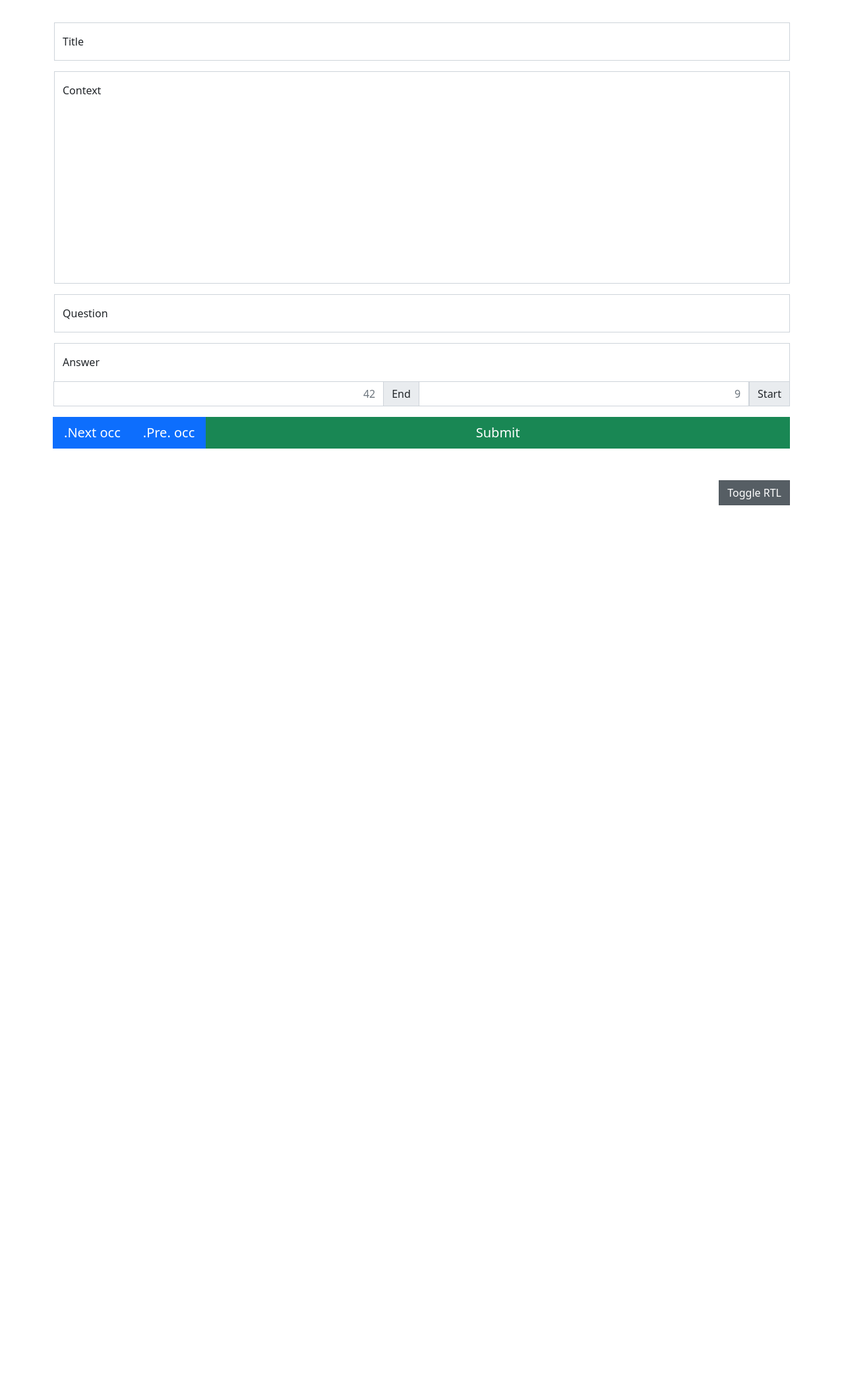
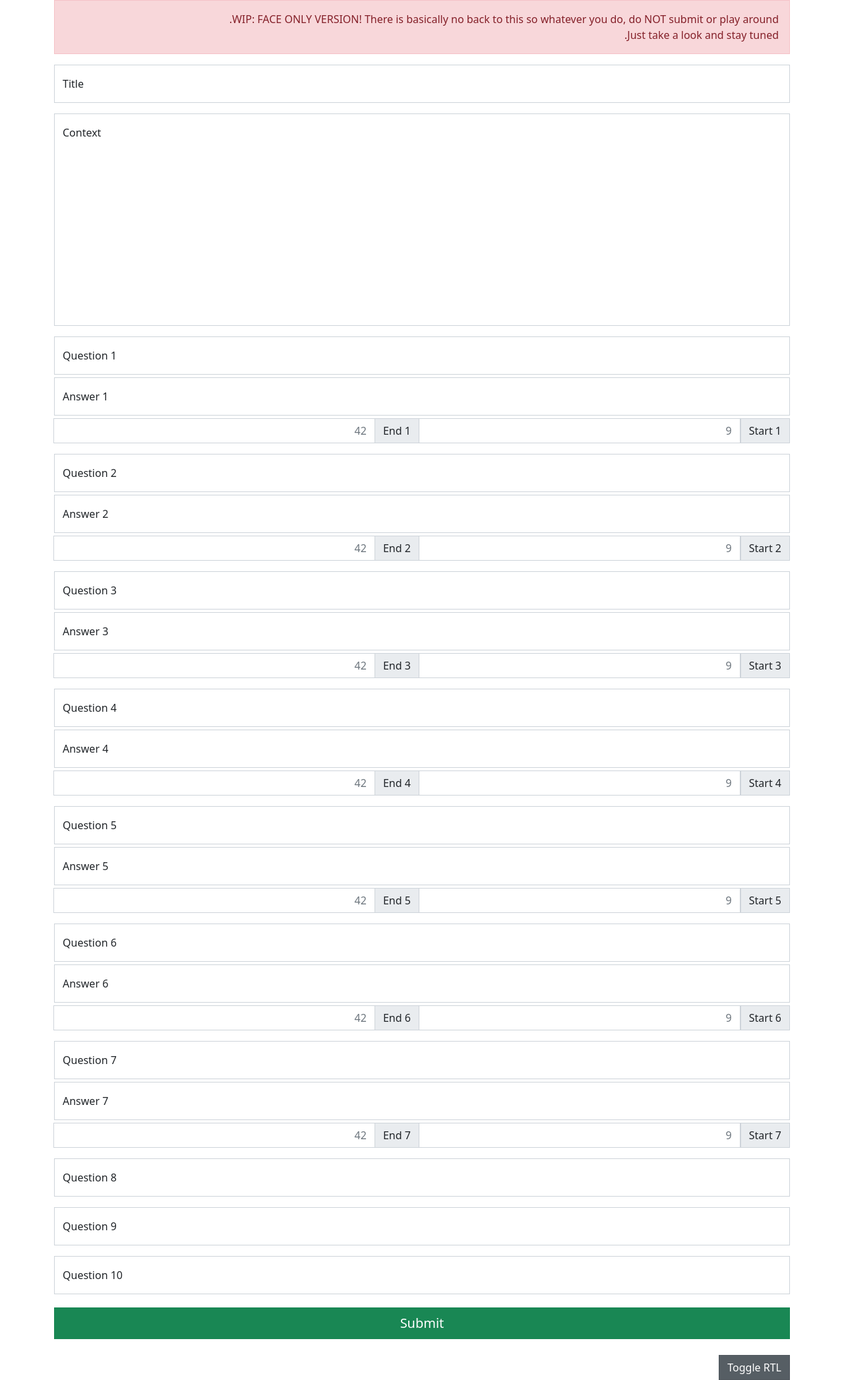
Before and after one commit to bhuvanakundumani/thecollector, a Flask app: page / in a window 1280 px wide. Shown: the whole page at 66% size. Before the commit the page ends 766 px from the top, so only its background shows below. Run offline with Flask 2, Linux system fonts and the light colour scheme.

Commit message:
WIP: UI showcase
- Redesigned the form to be more dynamic and take multiple answers
- WIP: Removed all the JS
- WIP: Removed DB insertion
- WIP: Added an alert for it's a WIP

```diff
--- a/thecollector/forms.py
+++ b/thecollector/forms.py
@@ -1,8 +1,42 @@
 from flask_wtf import FlaskForm
-from thecollector.validators import AnswerIndicesImplyContext, RelativeNumberRange
-from wtforms import SubmitField, StringField, TextAreaField
+from wtforms import SubmitField, StringField, TextAreaField, FormField, Form
 from wtforms.widgets.html5 import NumberInput
-from wtforms.validators import DataRequired, InputRequired, Length
+from wtforms.validators import ValidationError, DataRequired, InputRequired, Length
+from thecollector.models import Data
+
+
+class NoAnswerForm(Form):
+    _index_widget = NumberInput(min=0)
+    question = StringField("Question", validators=[DataRequired()])
+
+
+class AnswerForm(NoAnswerForm):
+    _index_widget = NoAnswerForm._index_widget
+    question = NoAnswerForm.question
+    start = StringField(
+        "Start",
+        widget=_index_widget,
+        validators=[InputRequired()],
+    )
+    end = StringField(
+        "End",
+        widget=_index_widget,
+        validators=[InputRequired()],
+    )
+    text = StringField("Answer", validators=[DataRequired()])
+
+
+class AnswersForm(Form):
+    answer_1 = FormField(AnswerForm)
+    answer_2 = FormField(AnswerForm)
+    answer_3 = FormField(AnswerForm)
+    answer_4 = FormField(AnswerForm)
+    answer_5 = FormField(AnswerForm)
+    answer_6 = FormField(AnswerForm)
+    answer_7 = FormField(AnswerForm)
+    no_answer_1 = FormField(NoAnswerForm)
+    no_answer_2 = FormField(NoAnswerForm)
+    no_answer_3 = FormField(NoAnswerForm)
 
 
 class DataForm(FlaskForm):
@@ -18,39 +52,17 @@ class DataForm(FlaskForm):
             DataRequired(),
         ],
     )
-    question = StringField("Question", validators=[DataRequired()])
-    answer_start = StringField(
-        "Start",
-        widget=NumberInput(min=0),
-        validators=[
-            InputRequired(),
-            RelativeNumberRange(
-                min=0,
-                max="context",
-            ),
-        ],
-    )
-    answer_end = StringField(
-        "End",
-        widget=NumberInput(min=0),
-        validators=[
-            InputRequired(),
-            RelativeNumberRange(
-                min="answer_start",
-                max="context",
-                exclusive=True,
-            ),
-        ],
-    )
-    answer_text = StringField(
-        "Answer",
-        validators=[
-            DataRequired(),
-            AnswerIndicesImplyContext(
-                "context",
-                "answer_start",
-                "answer_end",
-            ),
-        ],
-    )
+    pairs = AnswersForm()
     submit = SubmitField("Submit")
+
+    def validate_title(self, field):
+        if Data.query.filter_by(title=field.data).first():
+            raise ValidationError(
+                field.gettext(
+                    "The title is already available. Work on something else, perhaps?"
+                )
+            )
+
+    def validate_pairs(self, pairs):
+        # Implement a minimal RelativeNumberRange here and loop for every pair
+        pass
--- a/thecollector/routes.py
+++ b/thecollector/routes.py
@@ -16,17 +16,6 @@ import json
 def root():
     form = DataForm()
     if form.validate_on_submit():
-        DB.session.add(
-            Data(
-                title=form.title.data,
-                context=form.context.data,
-                question=form.question.data,
-                answer_text=form.answer_text.data,
-                answer_start=form.answer_start.data,
-                answer_end=form.answer_end.data,
-            )
-        )
-        DB.session.commit()
         flash("Recorded", "success")
     return render_template("form.html", form=form)
 
--- a/thecollector/templates/form.html
+++ b/thecollector/templates/form.html
@@ -1,5 +1,10 @@
 {% extends "layout.html" %}
 {% block content %}
+    <div class="alert alert-danger">
+        WIP: FACE ONLY VERSION! There is basically no back to this so whatever you do, do NOT submit or play around.
+        <br>
+        Just take a look and stay tuned.
+    </div>
     <form method="{{ method if method else 'POST' }}" action="{{ action if action else '' }}" autocomplete="off">
         {{ form.hidden_tag() }}
         <div class="form-floating mb-3">
@@ -19,66 +24,64 @@
             {% endif %}
             {{ form.context.label() }}
         </div>
-        <div class="form-floating mb-3">
-            {% if form.question.errors %}
-                {{ form.question(placeholder="What when happened?", class="is-invalid form-control", aria_describedby="%sfeedback"%form.question.id) }}
-                <div id="{{ form.question.id }}feedback" class="d-block invalid-feedback">
-                    {% for error in form.question.errors %}
+        {% for pair in form.pairs %}
+            <div class="mt-3">
+                <div class="form-floating mb-1">
+                    {% if pair.question.errors %}
+                        {{ pair.question(placeholder="What when happened?", class="is-invalid form-control", aria_describedby="%sfeedback"%pair.question.id) }}
+                        <div id="{{ pair.question.id }}feedback" class="d-block invalid-feedback">
+                            {% for error in pair.question.errors %}
                                 <span>{{ error }}</span>&nbsp;
                             {% endfor %}
                         </div>
                     {% else %}
-                {{ form.question(placeholder="What when happened?", class="form-control") }}
+                        {{ pair.question(placeholder="What when happened?", class="form-control") }}
                     {% endif %}
-            {{ form.question.label() }}
+                    {{ pair.question.label(text="{} {}".format(pair.question.label.text, loop.index)) }}
                 </div>
-        <div class="mb-3">
-            <div class="form-floating">
-                {% if form.answer_text.errors %}
-                    {{ form.answer_text(placeholder="This is when what happened.", class="is-invalid form-control square-bottom border-bottom-0", aria_describedby="answersfeedback") }}
+                {% if pair.text is defined %}
+                    <div class="form-floating mb-1">
+                        {% if pair.text.errors %}
+                            {{ pair.text(placeholder="This is when what happened.", class="is-invalid form-control", aria_describedby="answer_1sfeedback") }}
                         {% else %}
-                    {{ form.answer_text(placeholder="What when happened?", class="form-control square-bottom border-bottom-0") }}
+                            {{ pair.text(placeholder="What when happened?", class="form-control") }}
                         {% endif %}
-                {{ form.answer_text.label() }}
+                        {{ pair.text.label(text="{} {}".format(pair.text.label.text, loop.index)) }}
                     </div>
                     <div class="input-group flat-top">
-                {{ form.answer_start.label(class="input-group-text square-top-left") }}
-                {% if form.answer_start.errors %}
-                    {{ form.answer_start(placeholder="9", class="is-invalid form-control", aria_describedby="answersfeedback") }}
+                        {{ pair.start.label(class="input-group-text square-top-left", text="{} {}".format(pair.start.label.text, loop.index)) }}
+                        {% if pair.start.errors %}
+                            {{ pair.start(placeholder="9", class="is-invalid form-control", aria_describedby="answer_1sfeedback") }}
                         {% else %}
-                    {{ form.answer_start(placeholder="9", class="form-control") }}
+                            {{ pair.start(placeholder="9", class="form-control") }}
                         {% endif %}
-                {{ form.answer_end.label(class="input-group-text") }}
-                {% if form.answer_start.errors %}
-                    {{ form.answer_end(placeholder="42", class="is-invalid form-control square-top-right", aria_describedby="answersfeedback") }}
+                        {{ pair.end.label(class="input-group-text", text="{} {}".format(pair.end.label.text, loop.index)) }}
+                        {% if pair.start.errors %}
+                            {{ pair.end(placeholder="42", class="is-invalid form-control square-top-right", aria_describedby="answer_1sfeedback") }}
                         {% else %}
-                    {{ form.answer_end(placeholder="42", class="form-control square-top-right") }}
+                            {{ pair.end(placeholder="42", class="form-control square-top-right") }}
                         {% endif %}
                     </div>
-            {% if form.answer_text.errors or form.answer_start.errors or form.answer_end.errors %}
-                <div id="answersfeedback" class="d-block invalid-feedback">
-                    {% for error in form.answer_text.errors %}
+                    {% if pair.text.errors or pair.start.errors or pair.end.errors %}
+                        <div id="answer_1sfeedback" class="d-block invalid-feedback">
+                            {% for error in pair.text.errors %}
                                 <span>{{ error }}</span>&nbsp;
                             {% endfor %}
-                    {% for error in form.answer_start.errors %}
+                            {% for error in pair.start.errors %}
                                 <span>{{ error }}</span>&nbsp;
                             {% endfor %}
-                    {% for error in form.answer_end.errors %}
+                            {% for error in pair.end.errors %}
                                 <span>{{ error }}</span>&nbsp;
                             {% endfor %}
                         </div>
                     {% endif %}
+                    <span id="tip" class="text-muted d-none my-2">tip: selected <em id="tipline"></em></span>
+                {% endif %}
             </div>
-        <div class="btn-group btn-group-lg d-flex" role="group">
-            {{ form.submit(class="btn btn-success px-max") }}
-            <div class="btn-group btn-group-lg d-flex" role="group">
-                <button id="prev" type="button" class="btn btn-primary" data-bs-toggle="button" aria-pressed="false">Pre. occ.</button>
-                <button id="next" type="button" class="btn btn-primary" data-bs-toggle="button" aria-pressed="false">Next occ.</button>
-            </div>
-        </div>
-        <span id="tip" class="text-muted d-none my-2">tip: selected <em id="tipline"></em></span>
+        {% endfor %}
+        {{ form.submit(class="btn btn-lg btn-success px-max mt-3 w-100") }}
     </form>
-    <div class="my-5">
+    <div class="my-4">
         {# <a href="{{ url_for('dump') }}" class="btn btn-info w-100 mb-3">Dump Database</a> #}
         <button id="rtl" type="button" class="btn btn-secondary float-end" data-bs-toggle="button" autocomplete="off" aria-pressed="false">Toggle RTL</button>
     </div>
@@ -110,121 +113,6 @@
                 rtlbtn.classList.add("active");
             }
         }
-    </script>
-    <script type="text/javascript">
-        // Helper function for string search
-        function getIndicesOf(searchStr, str, caseSensitive) {
-            var searchStrLen = searchStr.length;
-            if (searchStrLen == 0) {
-                return [];
-            }
-            var startIndex = 0, index, indices = [];
-            if (!caseSensitive) {
-                str = str.toLowerCase();
-                searchStr = searchStr.toLowerCase();
-            }
-            while ((index = str.indexOf(searchStr, startIndex)) > -1) {
-                indices.push(index);
-                startIndex = index + searchStrLen;
-            }
-            return indices;
-        }
-
-        // Global Index helper
-        let context_field = document.getElementById('{{ form.context.id }}');
-        let answer_field = document.getElementById('{{ form.answer_text.id }}');
-        let start_field = document.getElementById('{{ form.answer_start.id }}');
-        let end_field = document.getElementById('{{ form.answer_end.id }}');
-        let tip = document.getElementById('tip');
-        let tipline = document.getElementById('tipline');
-        let occurrences = [];  // holds indices of found answers in the context
-
-        update_tipline = function() {
-            let i = Number(start_field.value);
-            let j = Number(end_field.value);
-            let text = context.value.substring(i, j);
-            if (text == "")
-                tip.classList.add("d-none");
-            else {
-                text = context.value.substring(i-30, i) + "<mark>" + text + "</mark>" + context.value.substring(j, j+30);
-                if (i-50 > 0) text = "..." + text;
-                if (context.value.length > j+50) text = text + "...";
-                tipline.innerHTML = text;
-                tip.classList.remove("d-none");
-            }
-        }
-
-        // Switch to the next or prev occurrence
-        function revolve(n) {
-            let i = occurrences.indexOf(Number(start_field.value));
-            if (i != -1) {
-                i = i + n;
-                i = occurrences[i];
-                if (typeof i != "undefined") {
-                    start_field.value = i;
-                    end_field.value = Number(i) + answer_field.value.length;
-                }
-            }
-        }
-        document.getElementById('prev').onclick = function() {
-            revolve(-1);
-            update_tipline();
-        }
-        document.getElementById('next').onclick = function() {
-            revolve(1);
-            update_tipline();
-        }
-
-        let update_occurrences = function() {
-            occurrences = getIndicesOf(answer_field.value, context_field.value);
-            update_tipline();
-        }
-        context_field.onchange  = update_occurrences;
-        context_field.onkeydown = update_occurrences;
-        context_field.onpaste   = update_occurrences;
-        context_field.oninput   = update_occurrences;
-
-        // Find indexes when answer gets updated
-        update_index = function() {
-            update_occurrences();
-            if (occurrences.length < 0) {
-                start_field.value = "";
-                end_field.value = "";
-            } else {
-                let i = Number(occurrences[0]);
-                start_field.value = i;
-                end_field.value = i + answer_field.value.length;
-            }
-            update_tipline();
-        }
-        answer_field.onchange  = update_index;
-        answer_field.onkeydown = update_index;
-        answer_field.onpaste   = update_index;
-        answer_field.oninput   = update_index;
-
-        // Update answer when answer gets updated
-        update_answer = function() {
-            end_field.setAttribute("min", start_field.value);
-
-            if (end_field.value.length > 2 && end_field.value <= start_field.value)
-                end_field.value = Number(start_field.value) + 1;
-            else if (end_field.value.length > 2 && end_field.value < end_field.getAttribute("min"))
-                end_field.value = end_field.getAttribute("min");
-            else if (end_field.value > context_field.value.length)
-                end_field.value = context_field.value.length;
-            if (Number(start_field.value) - Number(end_field.value) != 0)
-                answer_field.value = context_field.value.substring(start_field.value, end_field.value);
-
-            update_tipline();
-        }
-        start_field.onchange  = update_answer;
-        start_field.onkeydown = update_answer;
-        start_field.onpaste   = update_answer;
-        start_field.oninput   = update_answer;
-        end_field.onchange  = update_answer;
-        end_field.onkeydown = update_answer;
-        end_field.onpaste   = update_answer;
-        end_field.oninput   = update_answer;
     </script>
 {% endblock scripts %}
 
```
Lines whose indentation alone changed are shown as unchanged.
